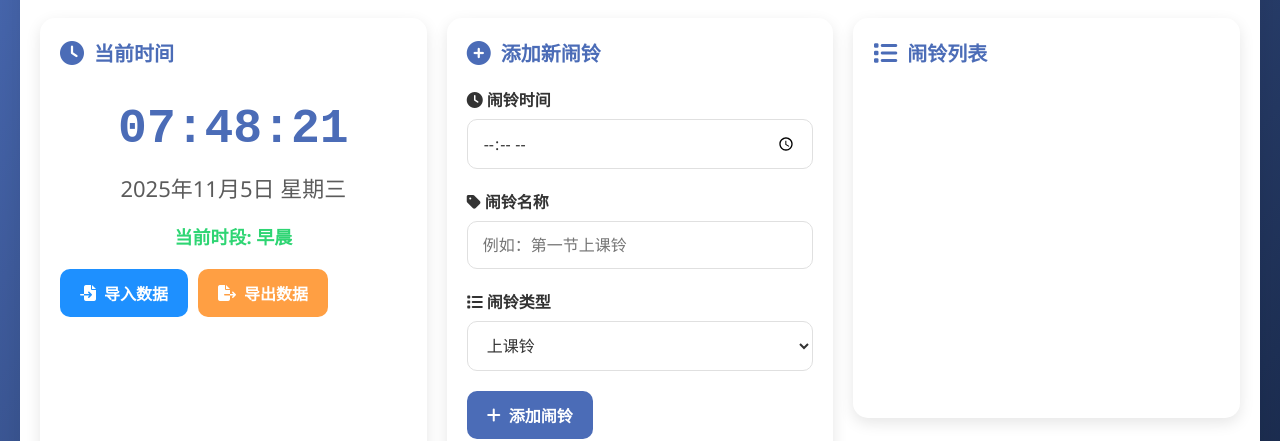
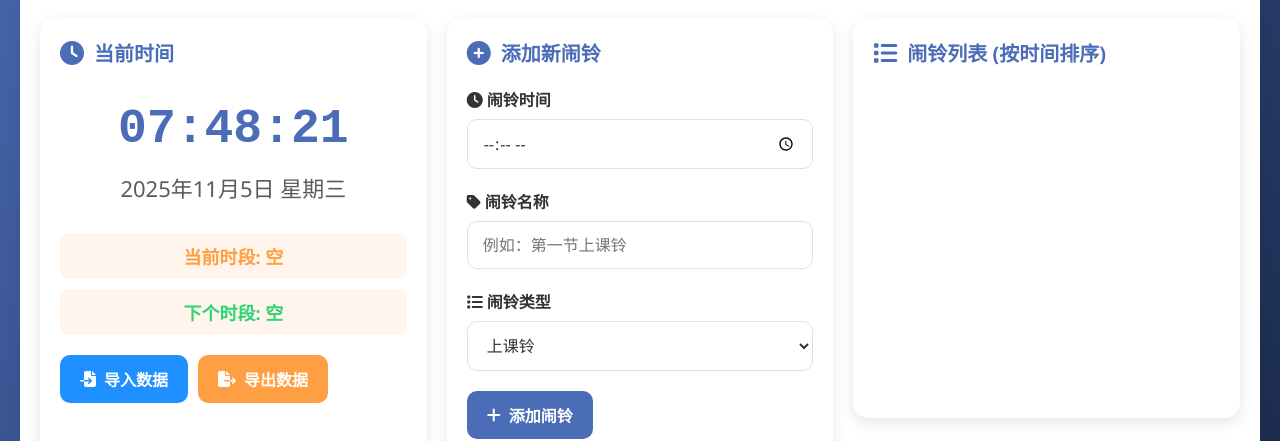
Before and after one commit to Juna3066/school-alarm, a plain HTML site: page index.html in a window 1280 px wide. Shown: the part 208-649 px from the top of the page. Drawn offline with Linux system fonts and the light colour scheme.

Commit message:
content adjust

```diff
--- a/index.html
+++ b/index.html
@@ -193,10 +193,24 @@
             opacity: 0.8;
         }
 
-        #schoolPeriod {
+        .current-alarm-period {
             font-size: 18px;
-            color: var(--accent);
+            color: var(--warning);
             font-weight: 600;
+            margin-top: 10px;
+            padding: 10px;
+            background: rgba(255, 159, 67, 0.1);
+            border-radius: 8px;
+        }
+
+        .next-alarm-period {
+            font-size: 18px;
+            color: var(--success);
+            font-weight: 600;
+            margin-top: 10px;
+            padding: 10px;
+            background: rgba(255, 159, 67, 0.1);
+            border-radius: 8px;
         }
 
         .section-title {
@@ -523,7 +537,8 @@
                     <h2 class="section-title"><i class="fas fa-clock"></i> 当前时间</h2>
                     <div class="time-display" id="currentTime">00:00:00</div>
                     <div class="date-display" id="currentDate">2023年10月15日 星期日</div>
-                    <div id="schoolPeriod"></div>
+                    <div id="currentAlarmPeriod" class="current-alarm-period"></div>
+                    <div id="nextAlarmPeriod" class="next-alarm-period"></div>
 
                     <div class="import-export">
                         <button class="import-btn" onclick="importData()">
@@ -565,7 +580,7 @@
                 </div>
 
                 <div class="section alarms-list fade-in">
-                    <h2 class="section-title"><i class="fas fa-list"></i> 闹铃列表</h2>
+                    <h2 class="section-title"><i class="fas fa-list"></i> 闹铃列表 (按时间排序)</h2>
                     <div id="alarmsContainer">
                         <!-- 闹铃将在这里动态添加 -->
                     </div>
@@ -665,33 +680,29 @@
             const weekday = weekdays[now.getDay()];
             document.getElementById('currentDate').textContent = `${year}年${month}月${day}日 ${weekday}`;
 
-            // 更新教学时段
-            updateSchoolPeriod(now);
+            // 更新当前闹铃时段
+            updateCurrentAlarmPeriod(now);
 
             // 检查闹铃
             checkAlarms(now);
         }
 
-        // 更新教学时段显示
-        function updateSchoolPeriod(now) {
-            const hour = now.getHours();
-            let period = '';
-
-            if (hour >= 5 && hour < 8) {
-                period = '早晨';
-            } else if (hour >= 8 && hour < 12) {
-                period = '上午上课时间';
-            } else if (hour >= 12 && hour < 14) {
-                period = '午休时间';
-            } else if (hour >= 14 && hour < 17) {
-                period = '下午上课时间';
-            } else if (hour >= 17 && hour < 19) {
-                period = '课外活动时间';
-            } else {
-                period = '晚间时间';
+        // 更新当前闹铃时段
+        function updateCurrentAlarmPeriod(now) {
+            const currentTime = now.getHours() * 60 + now.getMinutes(); // 当前时间转换为分钟
+            let i = 0;
+            while(i < alarms.length) {
+                const [hours, minutes] = alarms[i].time.split(':');
+                const alarmTime = parseInt(hours) * 60 + parseInt(minutes);
+                if (currentTime < alarmTime) {
+                    break;
+                }
+                i++
             }
-
-            document.getElementById('schoolPeriod').textContent = `当前时段: ${period}`;
+            let currentAlarmPeriod = i == 0 ? "空" : `${alarms[i-1].label} (${alarms[i-1].time})`;
+            let nextAlarmPeriod = i== 0 || i >= alarms.length ? "空" : `${alarms[i].label} (${alarms[i].time})`;
+            document.getElementById('currentAlarmPeriod').textContent = '当前时段: '+ currentAlarmPeriod;
+            document.getElementById('nextAlarmPeriod').textContent = '下个时段: '+ nextAlarmPeriod;
         }
 
         // 初始化闹铃数据
@@ -702,6 +713,8 @@
             const savedAlarms = localStorage.getItem('schoolAlarms');
             if (savedAlarms) {
                 alarms = JSON.parse(savedAlarms);
+                // 对闹铃按时间排序
+                sortAlarms();
                 renderAlarms();
             }
 
@@ -725,6 +738,19 @@
 
             // 渲染铃声列表
             renderRingtones();
+        }
+
+        // 对闹铃按时间排序
+        function sortAlarms() {
+            alarms.sort((a, b) => {
+                const [aHours, aMinutes] = a.time.split(':');
+                const [bHours, bMinutes] = b.time.split(':');
+
+                const aTotalMinutes = parseInt(aHours) * 60 + parseInt(aMinutes);
+                const bTotalMinutes = parseInt(bHours) * 60 + parseInt(bMinutes);
+
+                return aTotalMinutes - bTotalMinutes;
+            });
         }
 
         // 保存数据到本地存储
@@ -863,6 +889,8 @@
             };
 
             alarms.push(newAlarm);
+            // 添加后重新排序
+            sortAlarms();
             saveAlarms();
             renderAlarms();
 
@@ -1203,6 +1231,7 @@
 
                         if (data.alarms) {
                             alarms = data.alarms;
+                            sortAlarms(); // 导入后排序
                         }
 
                         if (data.customRingtones) {
```
